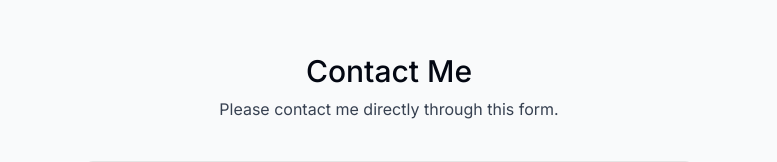
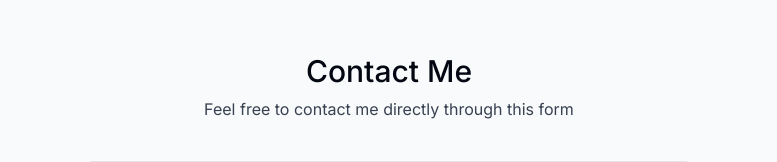
Before and after one commit to morhaaa/mohamedrhanmi.com, a Next.js app: page / in a window 1280 px wide. Shown: the part 3161-3323 px from the top of the page, without its empty margins (251-1028 px from the left). Built offline with nearby package versions, Linux system fonts and the light colour scheme.

Commit message:
Change subtitle contact form

```diff
--- a/src/components/contact.tsx
+++ b/src/components/contact.tsx
@@ -60,7 +60,7 @@ export default function Contact() {
       <SectionHeading>Contact me</SectionHeading>
 
       <p className="text-gray-700 -mt-6 dark:text-white/80">
-        Please contact me directly through this form.
+        Feel free to contact me directly through this form
       </p>
 
       <form
```
